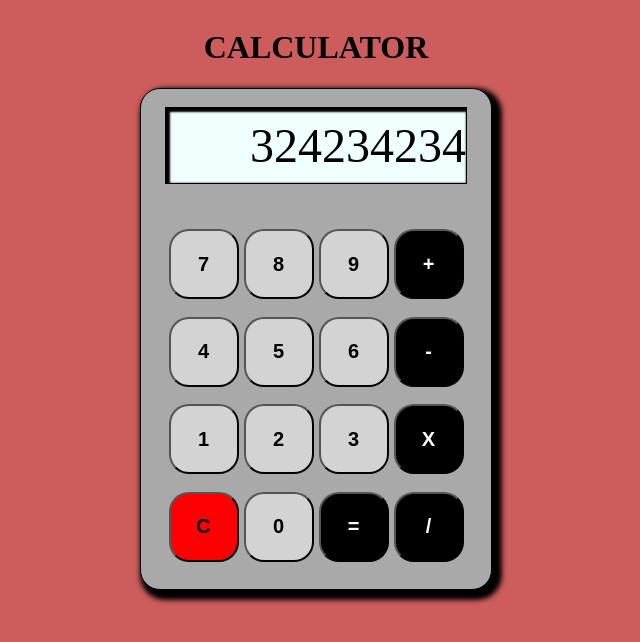
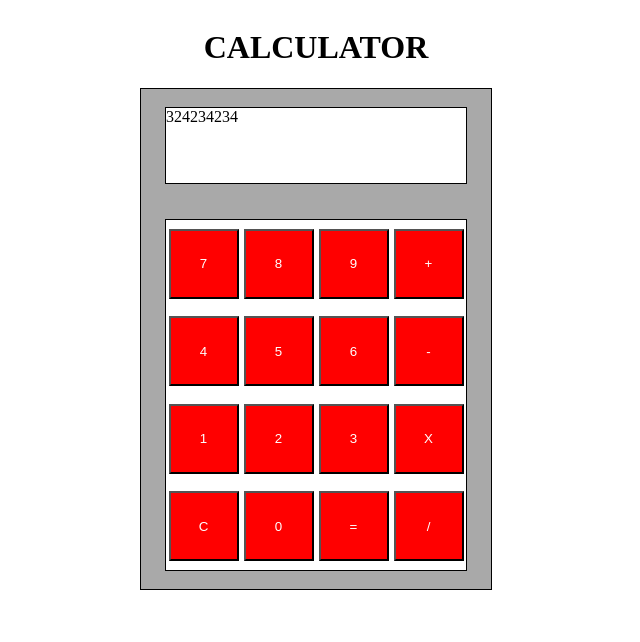
Before and after one commit to soaresm94/calculator, a plain HTML site: page index.html in a window 1280 px wide. Shown: the whole page, without its empty margins (324-964 px from the left). Drawn offline with Linux system fonts and the light colour scheme.

Commit message:
Revert "Added some style"
This reverts commit f8728d8f9a73027602dbd9cdb0bc94412025f4bc.

```diff
--- a/styles.css
+++ b/styles.css
@@ -2,7 +2,6 @@ body{
     display: flex;
     flex-direction: column;
     align-items: center;
-    background-color: indianred;
 }
 
 #calculator{
@@ -14,49 +13,29 @@ body{
     flex-wrap: wrap;
     align-items: center;
     background-color: darkgray;
-    border-radius: 20px;
-    box-shadow: 5px 5px 5px 5px black;
 }
 
 #display{
     height: 75px;
     width: 300px;
     border: solid 1px;
-    background-color: azure;
-    box-shadow: inset 2px 2px 2px 2px black;
-    display: flex;
-    justify-content: end;
-    font-size: 3em;
-    align-items: center;
+    background-color: white;
 }
 
 #buttons{
     height: 350px;
     width: 300px;
+    border: solid 1px;
     display: flex;
     flex-wrap: wrap;
     justify-content: space-around;
     align-items: center;
+    background-color: white;
 }
 
 button{
     height: 70px;
     width: 70px;
-    background-color: lightgray;
-    font-size: 20px;
-    border-radius: 20px;
-    font-weight: bold;
-}
-
-.class13{
     background-color: red;
-}
-
-.class4,
-.class8,
-.class12,
-.class15,
-.class16{
-    background-color: black;
     color: white;
 }
```
